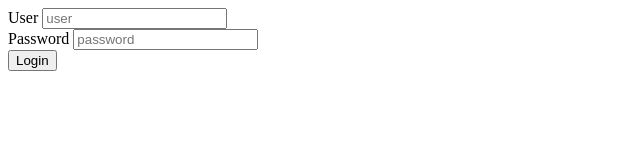
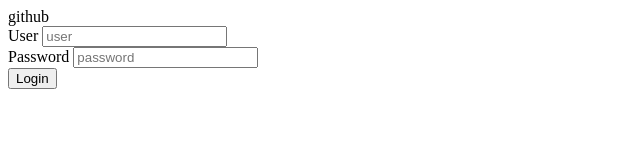
Before and after one commit to MauricioJC20/testmigrate, a plain HTML site: page login.html in a window 1280 px wide. Shown: the whole page, without its empty margins (0-640 px from the left). Drawn offline with Linux system fonts and the light colour scheme.

Commit message:
Test github

```diff
--- a/login.html
+++ b/login.html
@@ -8,6 +8,7 @@
 </head>
 
 <body>
+    <label for="">github</label>
     <div class="container">
         <div class="form-control">
             <label for="">User</label>
```
